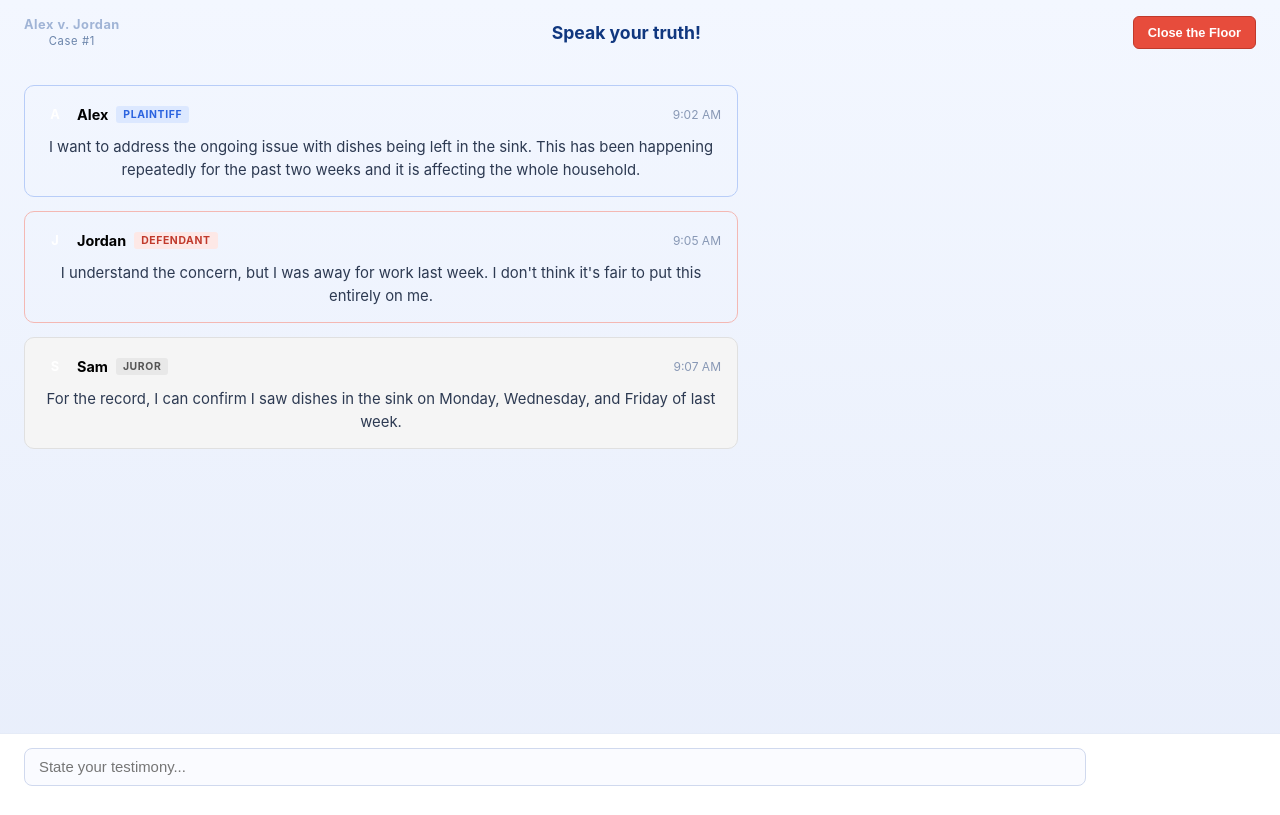
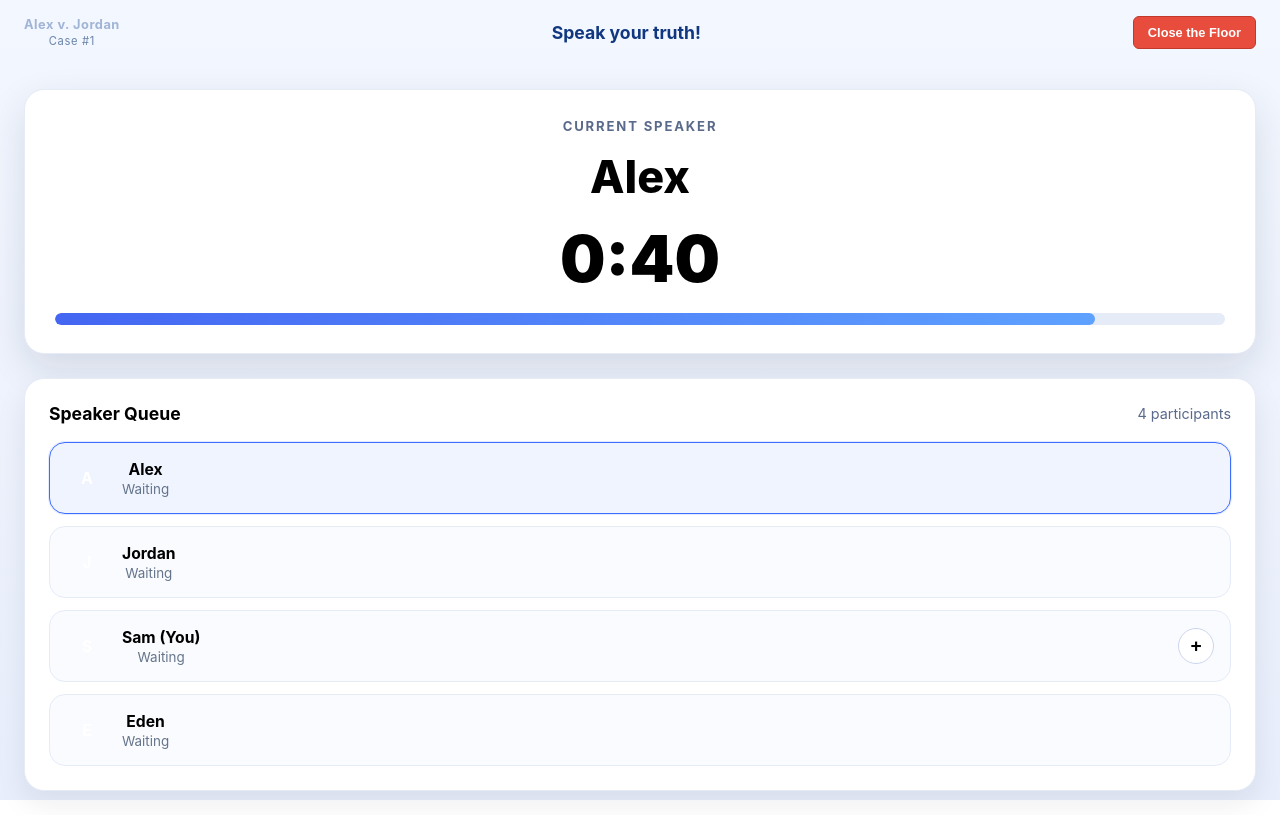
Before and after one commit to IleanaEscobar/RoommateCourt, a React (Create React App) app in the folder roommate-court/: page /case/1/floor in a window 1280 px wide. Built offline with nearby package versions, Linux system fonts and the light colour scheme.

Commit message:
Add real-time timer for open floor, need to link with Firebase for timer to work across multiple users

```diff
--- a/roommate-court/src/pages/OpenFloor/OpenFloor.css
+++ b/roommate-court/src/pages/OpenFloor/OpenFloor.css
@@ -66,143 +66,231 @@
   background: #c0392b;
 }
 
-/* ── Messages ── */
-.messages-thread {
+/* Body */
+.floor-body {
   flex: 1;
-  overflow-y: auto;
-  padding: 20px 24px;
+  padding: 24px;
+  display: grid;
+  gap: 24px;
+}
+
+/* Timer card */
+.timer-card {
+  background: #ffffff;
+  border: 1px solid #e5ebf7;
+  border-radius: 20px;
+  padding: 28px 30px;
+  box-shadow: 0 14px 38px rgba(14, 29, 52, 0.12);
+  text-align: center;
+  display: grid;
+  gap: 16px;
+}
+
+.timer-label {
+  text-transform: uppercase;
+  letter-spacing: 0.14em;
+  font-size: 0.82rem;
+  color: #5a6a8a;
+  font-weight: 700;
+}
+
+.timer-display {
+  font-size: 2.8rem;
+  font-weight: 800;
+  color: var(--color-dark-navy);
+}
+
+.timer-countdown {
+  font-size: 4rem;
+  font-weight: 900;
+  color: var(--color-blue-primary);
+}
+
+.timer-progress {
+  height: 12px;
+  width: 100%;
+  background: #e5ebf7;
+  border-radius: 999px;
+  overflow: hidden;
+}
+
+.timer-progress-fill {
+  height: 100%;
+  background: linear-gradient(90deg, #4466f2, #5ea1ff);
+  border-radius: 999px;
+  transition: width 0.3s ease;
+}
+
+/* Speaker panel */
+.speaker-panel {
+  background: #ffffff;
+  border: 1px solid #e5ebf7;
+  border-radius: 20px;
+  padding: 24px;
+  box-shadow: 0 12px 30px rgba(14, 29, 52, 0.08);
+}
+
+.speaker-panel-header {
   display: flex;
-  flex-direction: column;
+  align-items: center;
+  justify-content: space-between;
+  margin-bottom: 18px;
+  gap: 12px;
+}
+
+.speaker-panel-header h2 {
+  margin: 0;
+  font-size: 1.1rem;
+  color: var(--color-dark-navy);
+}
+
+.speaker-count {
+  font-size: 0.9rem;
+  color: #5a6a8a;
+  white-space: nowrap;
+}
+
+.speaker-list {
+  display: grid;
+  gap: 12px;
+}
+
+.speaker-row {
+  display: flex;
+  align-items: center;
+  justify-content: space-between;
+  gap: 16px;
+  padding: 14px 16px;
+  border-radius: 16px;
+  border: 1px solid #e5ebf7;
+  background: #fafbff;
+  transition: transform 0.2s, background-color 0.2s, opacity 0.2s;
+}
+
+.speaker-row.active {
+  border-color: #3d6dfc;
+  background: rgba(69, 110, 255, 0.08);
+  box-shadow: 0 0 0 1px rgba(69, 110, 255, 0.15);
+  animation: pulse-glow 1.4s ease-in-out infinite;
+}
+
+.speaker-row.completed {
+  opacity: 0.55;
+  background: #f3f5fb;
+}
+
+.speaker-info {
+  display: flex;
+  align-items: center;
   gap: 14px;
 }
 
-.message-bubble {
-  max-width: 680px;
-  width: 100%;
-  align-self: flex-start;
-  border-radius: 10px;
-  padding: 14px 16px;
-  border: 1px solid transparent;
-}
-
-.message-plaintiff {
-  background: var(--color-plaintiff-bg);
-  border-color: #b8cdf8;
-}
-
-.message-defendant {
-  background: var(--color-defendant-bg);
-  border-color: #f4b8b3;
-}
-
-.message-juror {
-  background: #f5f5f5;
-  border-color: #e0e0e0;
-}
-
-.message-meta {
-  display: flex;
-  align-items: center;
-  gap: 8px;
-  margin-bottom: 8px;
-}
-
-.message-avatar {
-  width: 28px;
-  height: 28px;
+.speaker-avatar {
+  width: 42px;
+  height: 42px;
   border-radius: 50%;
-  background: var(--color-dark-navy);
+  background: var(--color-blue-primary);
   color: #ffffff;
-  font-size: 0.8rem;
+  font-size: 1rem;
   font-weight: 700;
   display: flex;
   align-items: center;
   justify-content: center;
-  flex-shrink: 0;
 }
 
-.message-name {
+.speaker-name {
+  font-size: 0.98rem;
   font-weight: 700;
-  font-size: 0.9rem;
   color: var(--color-dark-navy);
 }
 
-.role-badge {
-  font-size: 0.65rem;
-  font-weight: 700;
-  letter-spacing: 0.06em;
-  padding: 2px 7px;
-  border-radius: 3px;
-  text-transform: uppercase;
+.speaker-status {
+  font-size: 0.84rem;
+  color: #64748b;
+  margin-top: 2px;
 }
 
-.badge-plaintiff {
-  background: #dce8ff;
-  color: #2b63df;
+.speaker-actions {
+  display: flex;
+  align-items: center;
+  gap: 10px;
 }
 
-.badge-defendant {
-  background: #fde8e6;
-  color: #c0392b;
+.speaker-requested {
+  padding: 4px 10px;
+  border-radius: 999px;
+  background: #e8f1ff;
+  color: #2f5bb7;
+  font-size: 0.8rem;
+  font-weight: 700;
 }
 
-.badge-juror {
-  background: #e8e8e8;
-  color: #555;
+.request-extra-btn {
+  width: 36px;
+  height: 36px;
+  border: 1px solid #cbd6ee;
+  border-radius: 50%;
+  background: #ffffff;
+  color: var(--color-blue-primary);
+  font-size: 1.2rem;
+  font-weight: 700;
+  cursor: pointer;
+  transition: transform 0.2s, background-color 0.2s;
 }
 
-.message-time {
-  margin-left: auto;
-  font-size: 0.75rem;
-  color: #8898b5;
+.request-extra-btn:hover {
+  transform: translateY(-1px);
+  background-color: #eef4ff;
 }
 
-.message-text {
-  margin: 0;
-  font-size: 0.93rem;
-  color: #2d3a52;
-  line-height: 1.55;
+/* Vote panel */
+.vote-panel {
+  background: #ffffff;
+  border: 1px solid #e5ebf7;
+  border-radius: 20px;
+  padding: 24px;
+  display: grid;
+  gap: 20px;
+  box-shadow: 0 12px 30px rgba(14, 29, 52, 0.08);
 }
 
-/* ── Input Bar ── */
-.testimony-input {
-  display: flex;
-  gap: 10px;
-  padding: 14px 24px;
-  background: #ffffff;
-  border-top: 1px solid #e5ebf7;
-  flex-shrink: 0;
+.vote-header h3 {
+  margin: 0;
+  font-size: 1.05rem;
+  color: var(--color-dark-navy);
 }
 
-.testimony-input input {
-  flex: 1;
-  padding: 10px 14px;
-  border: 1px solid #d0d9ee;
-  border-radius: 8px;
-  font-size: 0.93rem;
-  color: #1d2b48;
-  background: #fafbff;
-  outline: none;
-  transition: border-color 0.2s;
+.vote-header p {
+  margin: 4px 0 0;
+  color: #5a6a8a;
+  font-size: 0.95rem;
 }
 
-.testimony-input input:focus {
-  border-color: var(--color-blue-primary);
+.vote-controls {
+  display: flex;
+  flex-wrap: wrap;
+  gap: 12px;
 }
 
-.send-btn {
-  padding: 10px 18px;
-  border: none;
-  border-radius: 8px;
-  background: var(--color-blue-primary);
-  color: #ffffff;
-  font-size: 0.9rem;
-  font-weight: 600;
-  cursor: pointer;
-  white-space: nowrap;
-  transition: background-color 0.2s;
+.vote-summary {
+  display: flex;
+  flex-wrap: wrap;
+  gap: 16px;
+  color: #5a6a8a;
+  font-size: 0.92rem;
 }
 
-.send-btn:hover {
-  background: #214fb5;
+.vote-note {
+  color: #3d6dfc;
+  font-weight: 700;
 }
+
+/* Animations */
+@keyframes pulse-glow {
+  0%, 100% {
+    box-shadow: 0 0 0 0 rgba(69, 110, 255, 0.15);
+  }
+  50% {
+    box-shadow: 0 0 0 16px rgba(69, 110, 255, 0.05);
+  }
+}
--- a/roommate-court/src/pages/OpenFloor/OpenFloor.jsx
+++ b/roommate-court/src/pages/OpenFloor/OpenFloor.jsx
@@ -1,43 +1,66 @@
 import React, { useState, useRef, useEffect } from 'react';
 import { useNavigate, useParams, useLocation } from 'react-router-dom';
 import './OpenFloor.css';
+import CourtButton from '../../components/CourtButton/CourtButton';
 
-const MOCK_MESSAGES = [
-  {
-    id: '1',
-    uid: '1',
-    name: 'Alex',
-    role: 'plaintiff',
-    text: 'I want to address the ongoing issue with dishes being left in the sink. This has been happening repeatedly for the past two weeks and it is affecting the whole household.',
-    time: '9:02 AM',
-  },
-  {
-    id: '2',
-    uid: '2',
-    name: 'Jordan',
-    role: 'defendant',
-    text: "I understand the concern, but I was away for work last week. I don't think it's fair to put this entirely on me.",
-    time: '9:05 AM',
-  },
-  {
-    id: '3',
-    uid: '3',
-    name: 'Sam',
-    role: 'juror',
-    text: 'For the record, I can confirm I saw dishes in the sink on Monday, Wednesday, and Friday of last week.',
-    time: '9:07 AM',
-  },
+// const MOCK_MESSAGES = [
+//   {
+//     id: '1',
+//     uid: '1',
+//     name: 'Alex',
+//     role: 'plaintiff',
+//     text: 'I want to address the ongoing issue with dishes being left in the sink. This has been happening repeatedly for the past two weeks and it is affecting the whole household.',
+//     time: '9:02 AM',
+//   },
+//   {
+//     id: '2',
+//     uid: '2',
+//     name: 'Jordan',
+//     role: 'defendant',
+//     text: "I understand the concern, but I was away for work last week. I don't think it's fair to put this entirely on me.",
+//     time: '9:05 AM',
+//   },
+//   {
+//     id: '3',
+//     uid: '3',
+//     name: 'Sam',
+//     role: 'juror',
+//     text: 'For the record, I can confirm I saw dishes in the sink on Monday, Wednesday, and Friday of last week.',
+//     time: '9:07 AM',
+//   },
+// ];
+
+// const CURRENT_USER = { uid: '1', name: 'Alex', role: 'plaintiff' };
+
+/* Initialize speakers */
+const INITIAL_SPEAKERS = [
+  { uid: '1', name: 'Alex', role: 'plaintiff', status: 'waiting', extraRequested: false },
+  { uid: '2', name: 'Jordan', role: 'defendant', status: 'waiting', extraRequested: false },
+  { uid: '3', name: 'Sam', role: 'juror', status: 'waiting', extraRequested: false },
+  { uid: '4', name: 'Eden', role: 'juror', status: 'waiting', extraRequested: false },
 ];
 
-const CURRENT_USER = { uid: '1', name: 'Alex', role: 'plaintiff' };
+const CURRENT_USER = { uid: '3', name: 'Sam', role: 'juror' };
+const START_SECONDS = 45;
+const EXTRA_SECONDS = 10;
+/* END NEW SECTION */
 
 function OpenFloor() {
   const navigate = useNavigate();
   const { caseId } = useParams();
   const { state } = useLocation();
-  const [messages, setMessages] = useState(MOCK_MESSAGES);
-  const [inputText, setInputText] = useState('');
-  const messagesEndRef = useRef(null);
+
+  // const [messages, setMessages] = useState(MOCK_MESSAGES);
+  // const [inputText, setInputText] = useState('');
+  // const messagesEndRef = useRef(null);
+
+  /* Create speaker objects */
+  const [speakers, setSpeakers] = useState(INITIAL_SPEAKERS);
+  const [currentSpeakerId, setCurrentSpeakerId] = useState(INITIAL_SPEAKERS[0].uid);
+  const [secondsRemaining, setSecondsRemaining] = useState(START_SECONDS);
+  const [isVoteOpen, setIsVoteOpen] = useState(false);
+  const [votes, setVotes] = useState({ yes: 0, no: 0, castBy: [] });
+  /* END NEW SECTION */
 
   const caseData = state?.caseData || {
     title: 'Dishes Left in Sink',
@@ -45,26 +68,30 @@ function OpenFloor() {
     defendant: 'Jordan',
   };
 
-  useEffect(() => {
-    messagesEndRef.current?.scrollIntoView({ behavior: 'smooth' });
-  }, [messages]);
+  // useEffect(() => {
+  //   messagesEndRef.current?.scrollIntoView({ behavior: 'smooth' });
+  // }, [messages]);
 
-  const handleSend = (e) => {
-    e.preventDefault();
-    if (!inputText.trim()) return;
-    setMessages(prev => [
-      ...prev,
-      {
-        id: Date.now().toString(),
-        uid: CURRENT_USER.uid,
-        name: CURRENT_USER.name,
-        role: CURRENT_USER.role,
-        text: inputText.trim(),
-        time: new Date().toLocaleTimeString([], { hour: '2-digit', minute: '2-digit' }),
-      },
-    ]);
-    setInputText('');
-  };
+  // const handleSend = (e) => {
+  //   e.preventDefault();
+  //   if (!inputText.trim()) return;
+  //   setMessages(prev => [
+  //     ...prev,
+  //     {
+  //       id: Date.now().toString(),
+  //       uid: CURRENT_USER.uid,
+  //       name: CURRENT_USER.name,
+  //       role: CURRENT_USER.role,
+  //       text: inputText.trim(),
+  //       time: new Date().toLocaleTimeString([], { hour: '2-digit', minute: '2-digit' }),
+  //     },
+  //   ]);
+  //   setInputText('');
+  // };
+
+  /* Declare active speaker */
+  const activeSpeaker = speakers.find((speaker) => speaker.uid === currentSpeakerId);
+  /* END NEW SECTION */
 
   const handleCloseFloor = () => {
     navigate(`/case/${caseId}/voting`, { state });
@@ -76,11 +103,95 @@ function OpenFloor() {
     return 'badge-juror';
   };
 
-  const getMessageClass = (role) => {
-    if (role === 'plaintiff') return 'message-plaintiff';
-    if (role === 'defendant') return 'message-defendant';
-    return 'message-juror';
+  // const getMessageClass = (role) => {
+  //   if (role === 'plaintiff') return 'message-plaintiff';
+  //   if (role === 'defendant') return 'message-defendant';
+  //   return 'message-juror';
+  // };
+
+  /* Implement real-time timer */
+  useEffect(() => {
+    if (!currentSpeakerId || isVoteOpen) return;
+    if (secondsRemaining <= 0) return;
+
+    const interval = setInterval(() => {
+      setSecondsRemaining((prev) => prev - 1);
+    }, 1000);
+
+    return () => clearInterval(interval);
+  }, [currentSpeakerId, secondsRemaining, isVoteOpen]);
+
+  useEffect(() => {
+    if (secondsRemaining === 0 && currentSpeakerId && !isVoteOpen) {
+      setIsVoteOpen(true);
+    }
+  }, [secondsRemaining, currentSpeakerId, isVoteOpen]);
+
+  const formatTime = (seconds) => {
+    const minutes = Math.floor(seconds / 60);
+    const remainder = seconds % 60;
+    return `${minutes}:${remainder.toString().padStart(2, '0')}`;
   };
+
+  const moveToNextSpeaker = () => {
+    setSpeakers((prev) => {
+      const updated = prev.map((speaker) => {
+        if (speaker.uid === currentSpeakerId) {
+          return { ...speaker, status: 'completed', extraRequested: false };
+        }
+        return speaker;
+      });
+
+      const nextSpeaker = updated.find((speaker) => speaker.status === 'waiting');
+
+      if (nextSpeaker) {
+        setCurrentSpeakerId(nextSpeaker.uid);
+        setSecondsRemaining(START_SECONDS);
+        setIsVoteOpen(false);
+        setVotes({ yes: 0, no: 0, castBy: [] });
+
+        return updated.map((speaker) => {
+          if (speaker.uid === nextSpeaker.uid) {
+            return { ...speaker, status: 'speaking' };
+          }
+          return speaker;
+        });
+      }
+
+      setCurrentSpeakerId(null);
+      return updated;
+    });
+  };
+
+  const handleGrantExtraTime = () => {
+    setSecondsRemaining((prev) => prev + EXTRA_SECONDS);
+    setIsVoteOpen(false);
+    setVotes({ yes: 0, no: 0, castBy: [] });
+  };
+
+  const handleVote = (choice) => {
+    if (votes.castBy.includes(CURRENT_USER.uid)) return;
+
+    setVotes((prev) => ({
+      yes: choice === 'yes' ? prev.yes + 1 : prev.yes,
+      no: choice === 'no' ? prev.no + 1 : prev.no,
+      castBy: [...prev.castBy, CURRENT_USER.uid],
+    }));
+  };
+
+  const handleRequestExtraTurn = (uid) => {
+    if (uid !== CURRENT_USER.uid || uid === currentSpeakerId) return;
+
+    setSpeakers((prev) =>
+      prev.map((speaker) =>
+        speaker.uid === uid ? { ...speaker, extraRequested: true } : speaker
+      )
+    );
+  };
+
+  const voteThreshold = Math.ceil(speakers.length / 2);
+  const canGrantExtra = votes.yes >= voteThreshold;
+  /* END NEW SECTION */
 
   return (
     <div className="open-floor-page">
@@ -95,7 +206,7 @@ function OpenFloor() {
         </button>
       </div>
 
-      <div className="messages-thread">
+      {/* <div className="messages-thread">
         {messages.map(msg => (
           <div key={msg.id} className={`message-bubble ${getMessageClass(msg.role)}`}>
             <div className="message-meta">
@@ -123,7 +234,101 @@ function OpenFloor() {
         <button type="submit" className="send-btn">
           Submit Testimony
         </button>
-      </form>
+      </form> */}
+
+      <div className="floor-body">
+        <section className="timer-card">
+          <span className="timer-label">Current Speaker</span>
+          <div className="timer-display">
+            {activeSpeaker ? activeSpeaker.name : 'No speaker'}
+          </div>
+          <div className="timer-countdown">{formatTime(secondsRemaining)}</div>
+          <div className="timer-progress">
+            <div
+              className="timer-progress-fill"
+              style={{ width: `${Math.min((secondsRemaining / START_SECONDS) * 100, 100)}%` }}
+            />
+          </div>
+        </section>
+
+        <section className="speaker-panel">
+          <div className="speaker-panel-header">
+            <h2>Speaker Queue</h2>
+            <span className="speaker-count">{speakers.length} participants</span>
+          </div>
+
+          <div className="speaker-list">
+            {speakers.map((speaker) => (
+              <div
+                key={speaker.uid}
+                className={`speaker-row ${speaker.status} ${speaker.uid === currentSpeakerId ? 'active' : ''}`}
+              >
+                <div className="speaker-info">
+                  <div className="speaker-avatar">{speaker.name[0]}</div>
+                  <div>
+                    <div className="speaker-name">
+                      {speaker.name} {speaker.uid === CURRENT_USER.uid ? '(You)' : ''}
+                    </div>
+                    <div className="speaker-status">
+                      {speaker.status === 'speaking' && 'Speaking now'}
+                      {speaker.status === 'waiting' && 'Waiting'}
+                      {speaker.status === 'completed' && 'Completed'}
+                    </div>
+                  </div>
+                </div>
+
+                <div className="speaker-actions">
+                  {speaker.extraRequested && <span className="speaker-requested">+ Requested</span>}
+                  {speaker.uid === CURRENT_USER.uid &&
+                    speaker.status === 'waiting' &&
+                    !speaker.extraRequested && (
+                      <button
+                        type="button"
+                        className="request-extra-btn"
+                        onClick={() => handleRequestExtraTurn(speaker.uid)}
+                      >
+                        +
+                      </button>
+                    )}
+                </div>
+              </div>
+            ))}
+          </div>
+        </section>
+
+        {isVoteOpen && activeSpeaker && (
+          <section className="vote-panel">
+            <div className="vote-header">
+              <h3>Vote to add extra time</h3>
+              <p>When {activeSpeaker.name}'s 45 seconds ends, everyone can vote to add 10 more seconds.</p>
+            </div>
+
+            <div className="vote-controls">
+              <CourtButton variant="secondary" onClick={() => handleVote('yes')} disabled={votes.castBy.includes(CURRENT_USER.uid)}>
+                Vote Yes
+              </CourtButton>
+              <CourtButton variant="secondary" onClick={() => handleVote('no')} disabled={votes.castBy.includes(CURRENT_USER.uid)}>
+                Vote No
+              </CourtButton>
+              <CourtButton variant="primary" onClick={handleGrantExtraTime} disabled={!canGrantExtra}>
+                Grant +10 seconds
+              </CourtButton>
+              <CourtButton variant="secondary" onClick={moveToNextSpeaker}>
+                End Turn
+              </CourtButton>
+            </div>
+
+            <div className="vote-summary">
+              <span>YES Votes: {votes.yes}</span>
+              <span>NO Votes: {votes.no}</span>
+              <span>*Need {voteThreshold} yes votes to grant extra time</span>
+              {votes.castBy.includes(CURRENT_USER.uid) && (
+                <span className="vote-note">You have already voted.</span>
+              )}
+            </div>
+          </section>
+        )}
+      </div>
     </div>
   );
 }
```
